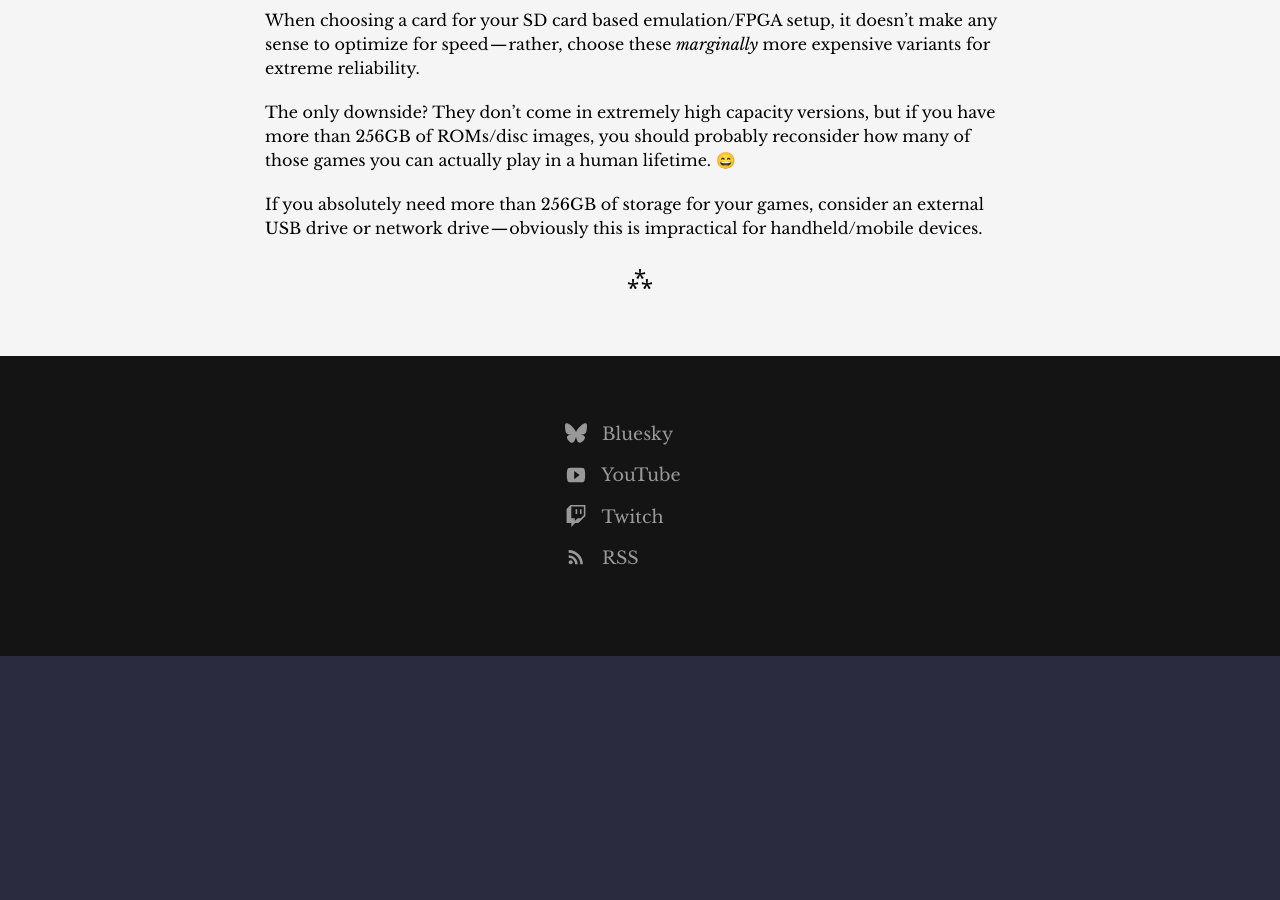
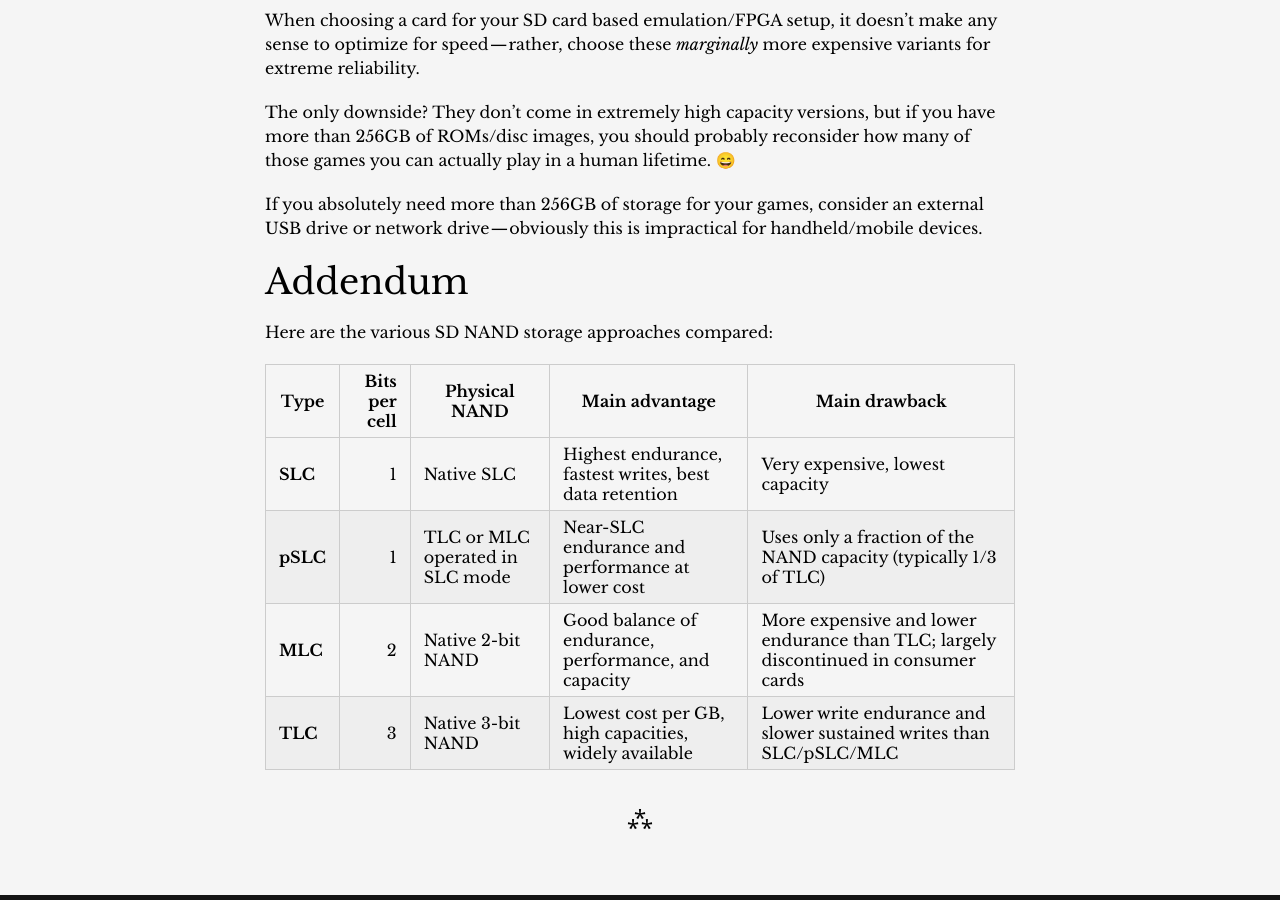
Before and after one commit to amigavision/amigavision.github.io, a Jekyll site: the page built from sd.md, in a window 1280 px wide and 900 px high, scrolled down 958 px. Built offline with Jekyll 4.4.1, drawn with Linux system fonts in a browser that asks for light colours; before the commit the page ends 1614 px from its top, so only the background shows below that.

Commit message:
Add details on SD NAND approaches

```diff
--- a/sd.md
+++ b/sd.md
@@ -20,4 +20,15 @@ The only downside? They don’t come in extremely high capacity versions, but if
 
 If you absolutely need more than 256GB of storage for your games, consider an external USB drive or network drive — obviously this is impractical for handheld/mobile devices.
 
+## Addendum
+
+Here are the various SD NAND storage approaches compared:
+
+| Type | Bits per cell | Physical NAND | Main advantage | Main drawback |
+|------|--------------:|---------------|----------------|---------------|
+| **SLC** | 1 | Native SLC | Highest endurance, fastest writes, best data retention | Very expensive, lowest capacity |
+| **pSLC** | 1 | TLC or MLC operated in SLC mode | Near-SLC endurance and performance at lower cost | Uses only a fraction of the NAND capacity (typically 1/3 of TLC) |
+| **MLC** | 2 | Native 2-bit NAND | Good balance of endurance, performance, and capacity | More expensive and lower endurance than TLC; largely discontinued in consumer cards |
+| **TLC** | 3 | Native 3-bit NAND | Lowest cost per GB, high capacities, widely available | Lower write endurance and slower sustained writes than SLC/pSLC/MLC |
+
 ---
```
